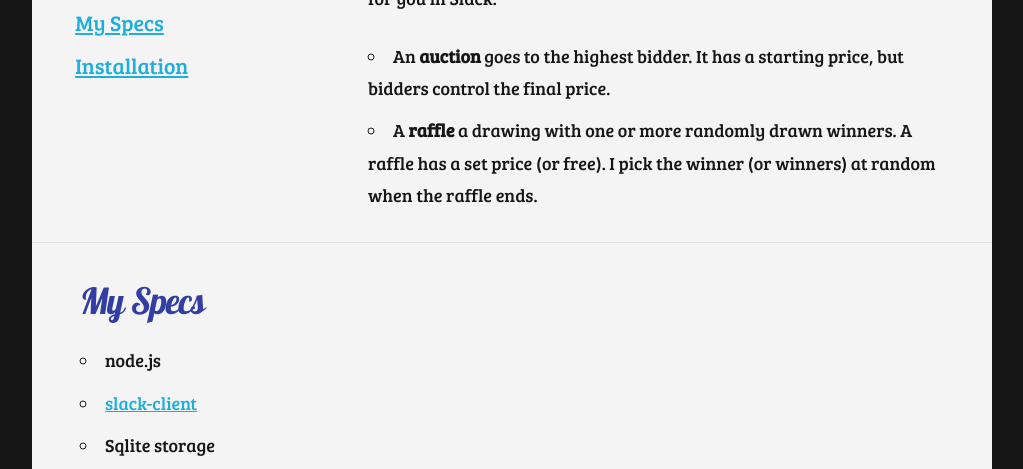
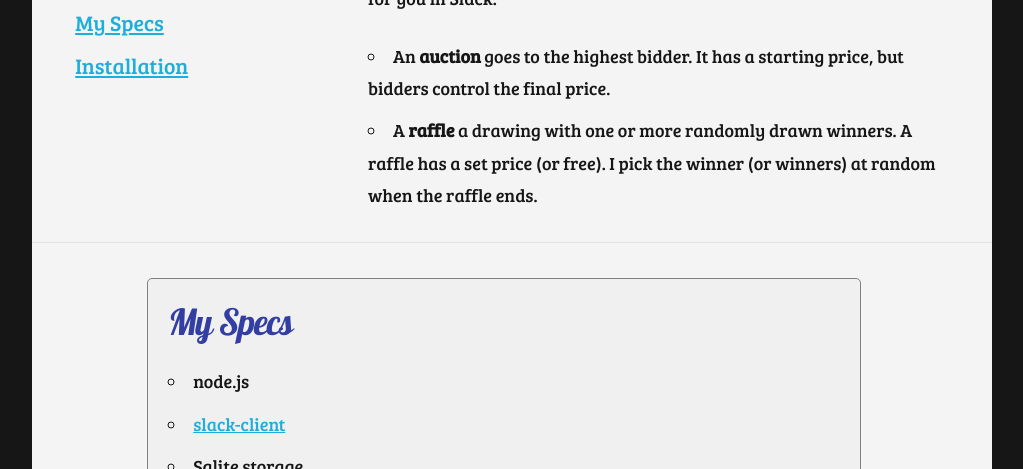
Before and after one commit to spleenboy/bidbot, a plain HTML site: page index.html in a window 1280 px wide. Shown: the part 475-944 px from the top of the page, without its empty margins (128-1151 px from the left). Drawn offline with nearby package versions, Linux system fonts and the light colour scheme.

Commit message:
Add some specs flair

```diff
--- a/css/theme.css
+++ b/css/theme.css
@@ -156,6 +156,17 @@ footer .callout {
   }
 }
 
+@media (min-width: 750px) {
+  #specs {
+    border-radius: 5px;
+    border: 1px solid gray;
+    padding: 20px;
+    background-color: #f0f0f0;
+    width: 70%;
+    margin-left: 12%;
+  }
+}
+
 .nav li {
   padding-left: 2em;
   list-style: none;
```
